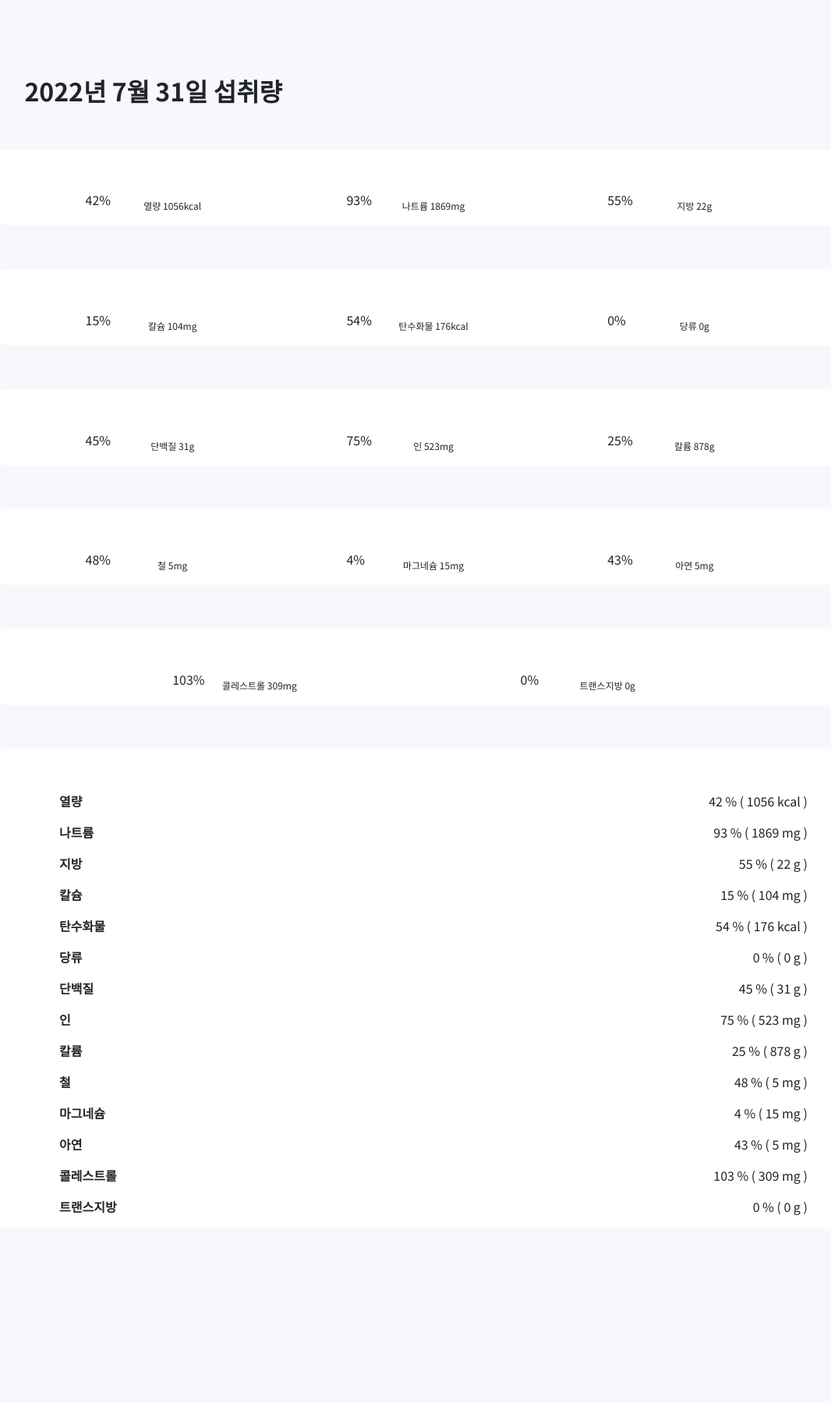
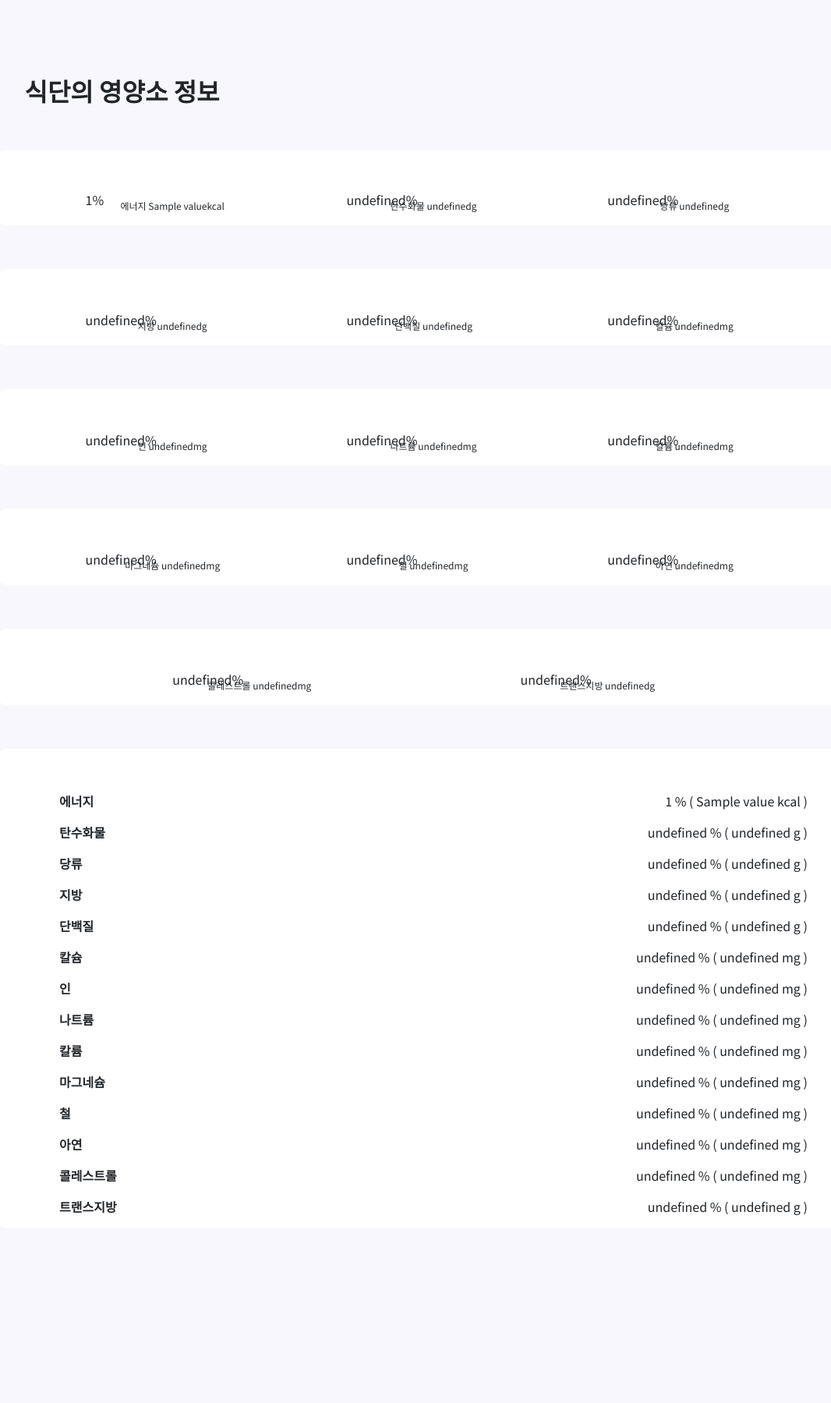
Before and after one commit to Tandanji/tandanji-api, a FastAPI app: template templates/analysis.html in a window 1280 px wide. Shown: the top 1799 px of the page at 78% size, without its empty margins (84-1150 px from the left). Run offline with FastAPI, Linux system fonts and the light colour scheme; the template is opened without the code that fills it: most values are stand-ins (such as "Sample title", 1, 10 or a date in 2020); some libraries are stand-ins or nearby versions.

Commit message:
Fix: 템플릿 수정

```diff
--- a/templates/analysis.html
+++ b/templates/analysis.html
@@ -39,7 +39,7 @@
   </head>
   <body>
     <div class="container">
-      <h2 id="title">2022년 7월 31일 섭취량</h2>
+      <h2 id="title">식단의 영양소 정보</h2>
       <div class="flexBox"></div>
 
     </div>
@@ -171,17 +171,17 @@
   </style>
   <script type="text/javascript">
     const textArray = [
-      "열량",
-      "나트륨",
-      "지방",
-      "칼슘",
+      "에너지",
       "탄수화물",
       "당류",
+      "지방",
       "단백질",
+      "칼슘",
       "인",
+      "나트륨",
       "칼륨",
+      "마그네슘",
       "철",
-      "마그네슘",
       "아연",
       "콜레스트롤",
       "트랜스지방",
@@ -202,18 +202,18 @@
       "#16A085",
       "#16A085",
     ];
-    const valueArray = [42, 93, 55, 15, 54, 0, 45, 75, 25, 48, 4, 43, 103, 0];
-    const detailArray = [1056, 1869, 22, 104, 176, 0, 31, 523, 878, 5, 15, 5, 309, 0];
+    const valueArray = "{{ percent }}".split("/");
+    const detailArray = "{{ value }}".split("/");
     const unitArray = [
-      "kcal",
-      "mg",
-      "g",
-      "mg",
       "kcal",
       "g",
       "g",
+      "g",
+      "g",
       "mg",
-      "g",
+      "mg",
+      "mg",
+      "mg",
       "mg",
       "mg",
       "mg",
```
